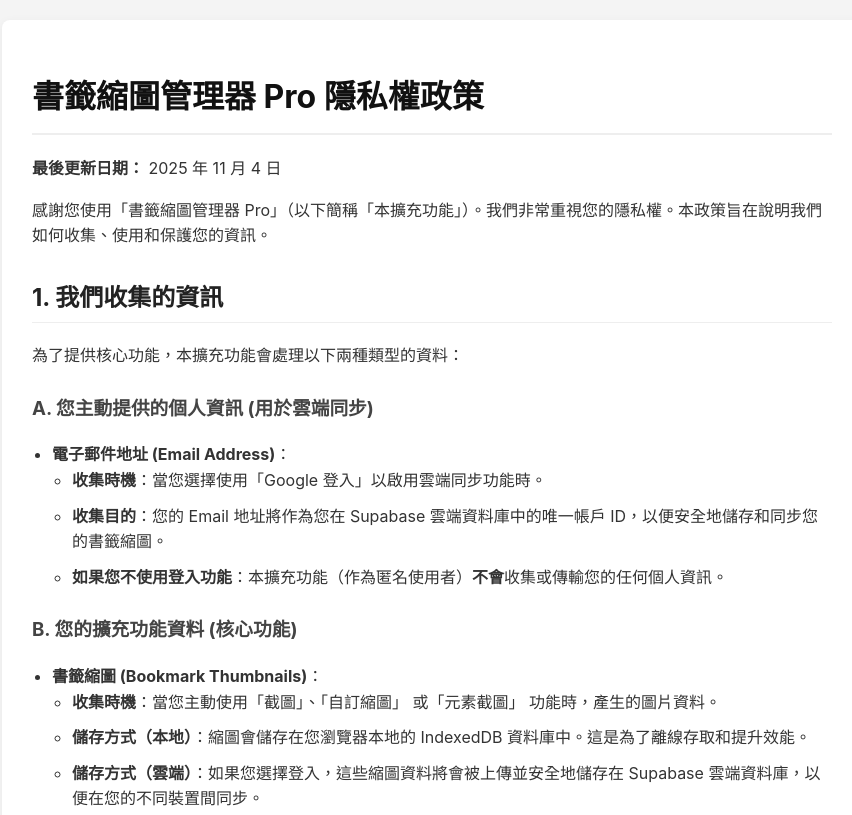
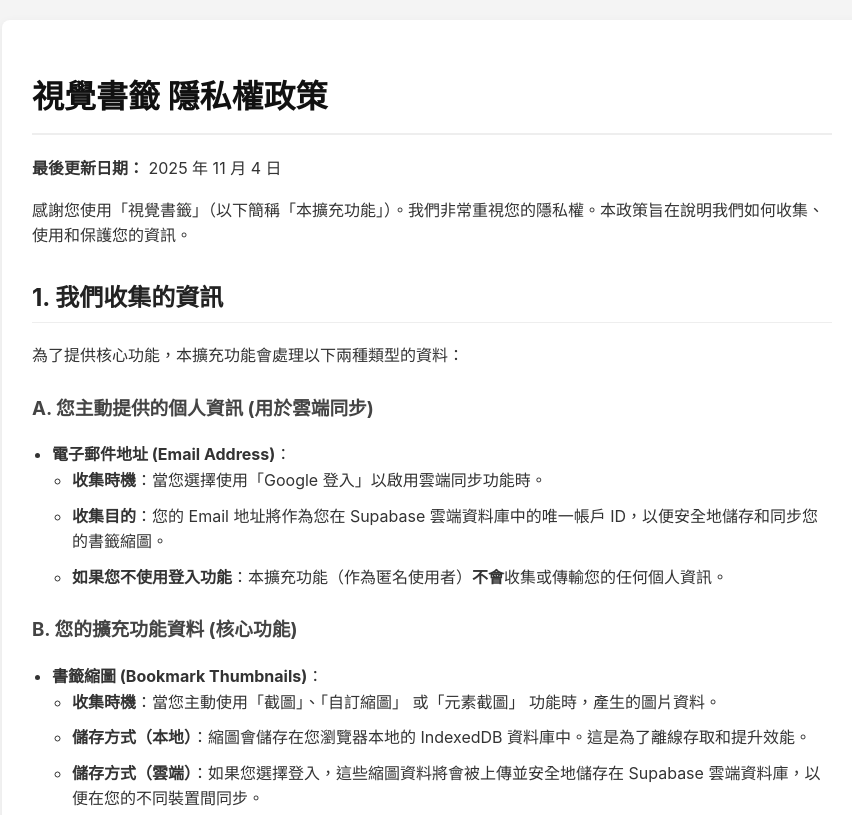
Before and after one commit to kentkent34-pixel/Visual-Bookmarks, a plain HTML site: page privacy-policy.html in a window 1280 px wide. Shown: the top 815 px of the page, without its empty margins (208-1060 px from the left). Drawn offline with Linux system fonts and the light colour scheme.

Commit message:
Update privacy-policy.html

```diff
--- a/privacy-policy.html
+++ b/privacy-policy.html
@@ -3,7 +3,7 @@
 <head>
     <meta charset="UTF-8">
     <meta name="viewport" content="width=device-width, initial-scale=1.0">
-    <title>隱私權政策 - 書籤縮圖管理器 Pro</title>
+    <title>隱私權政策 - 視覺書籤</title>
     <style>
         body {
             font-family: -apple-system, BlinkMacSystemFont, "Segoe UI", Roboto, Arial, sans-serif;
@@ -58,10 +58,10 @@
 </head>
 <body>
     <div class="container">
-        <h1>書籤縮圖管理器 Pro 隱私權政策</h1>
+        <h1>視覺書籤 隱私權政策</h1>
         <p><strong>最後更新日期：</strong> 2025 年 11 月 4 日</p>
 
-        <p>感謝您使用「書籤縮圖管理器 Pro」（以下簡稱「本擴充功能」）。我們非常重視您的隱私權。本政策旨在說明我們如何收集、使用和保護您的資訊。</p>
+        <p>感謝您使用「視覺書籤」（以下簡稱「本擴充功能」）。我們非常重視您的隱私權。本政策旨在說明我們如何收集、使用和保護您的資訊。</p>
 
         <h2>1. 我們收集的資訊</h2>
         <p>為了提供核心功能，本擴充功能會處理以下兩種類型的資料：</p>
```
